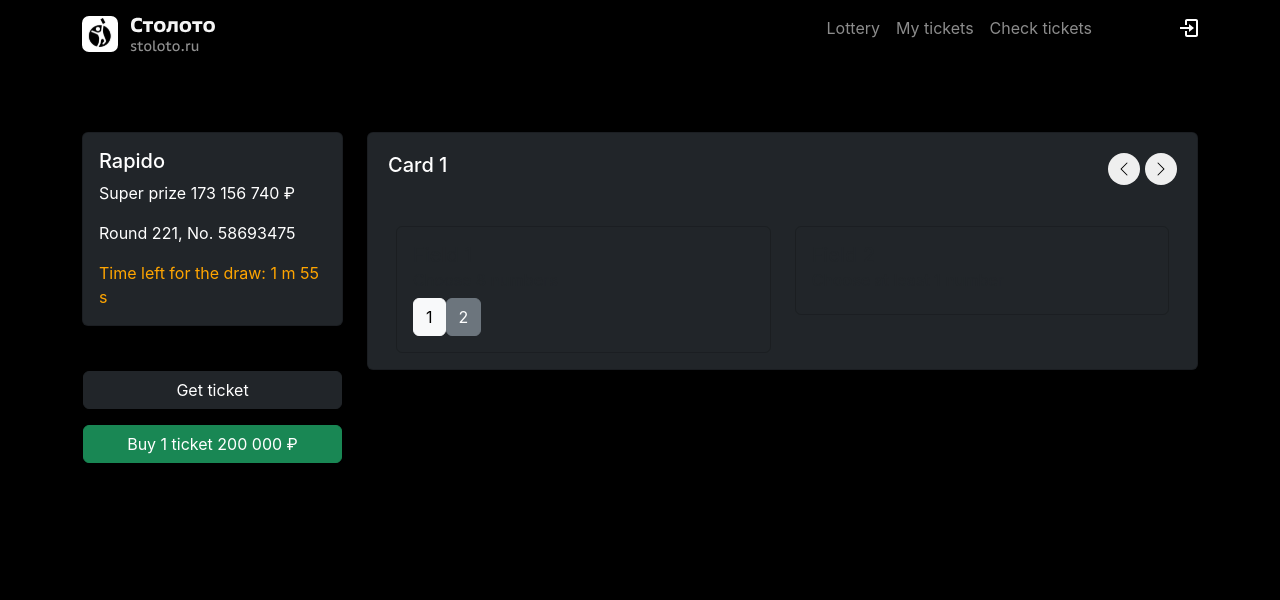
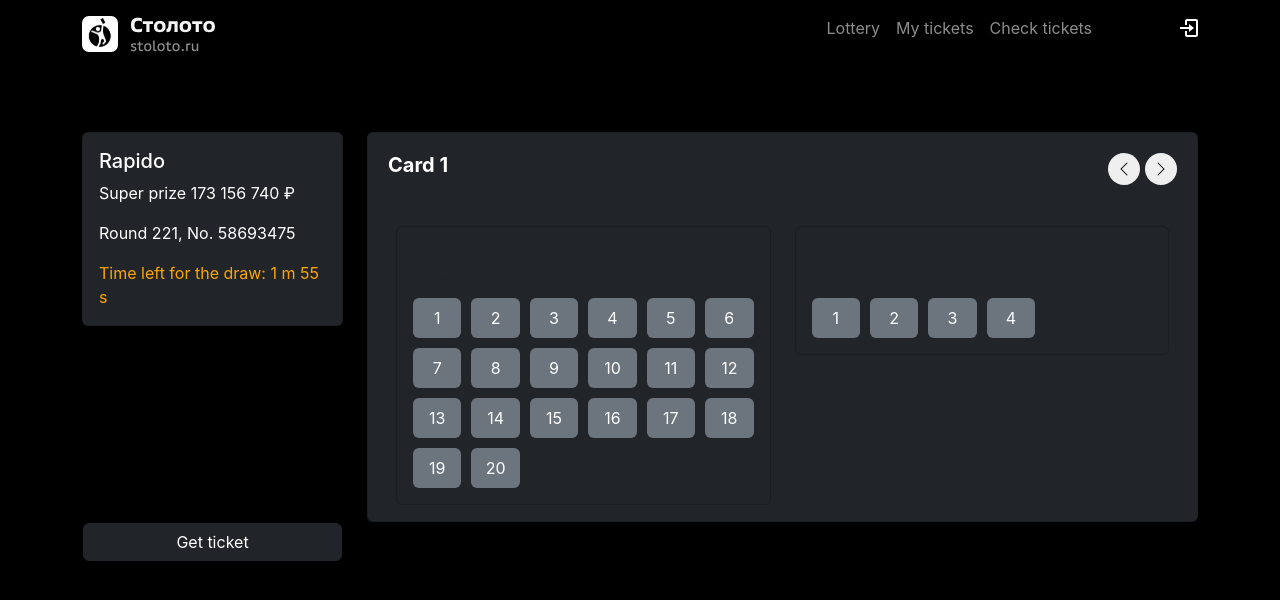
Before and after one commit to nikolina2k/Lottery, a React (Create React App) app: page / in a window 1280 px wide. Shown: the top 600 px of the page. Built offline with nearby package versions, Linux system fonts and the light colour scheme; a web font is replaced by a local one.

Commit message:
Move state up in the component tree
and added some functionality

```diff
--- a/src/App.js
+++ b/src/App.js
@@ -1,30 +1,121 @@
-import React, { Component } from "react";
+import React, { useState } from "react";
 import Navbar from "./components/navbar.js";
 import Ticket from "./components/ticket.js";
 import Timer from "./components/timer.js";
+import TmrButtons from "./components/tmrButtons.js";
 import Container from "react-bootstrap/Container";
 import Row from "react-bootstrap/Row";
 import Col from "react-bootstrap/Col";
-import TmrButtons from "./components/tmrButtons.js";
-import Tickets from "./components/tickets.js";
+import Carousel from "react-bootstrap/Carousel";
+
+const PRICE_PER_NUMBER = 300;
 
 function App() {
+  const [activeIndex, setActiveIndex] = useState(0);
+  const [tickets, setTickets] = useState([getEmptyTicket()]);
+
+  const validTicketCount = tickets.reduce(
+    (prev, current) => prev + Number(isValid(current)),
+    0
+  );
+  const totalPrice = tickets
+    .filter(isValid)
+    .map((ticket) => ticket.block2.size * PRICE_PER_NUMBER)
+    .reduce((prev, curr) => prev + curr, 0);
+
+  function isValid(ticket) {
+    return ticket.block1.size === 8 && ticket.block2.size > 0;
+  }
+
+  function nextSlide() {
+    setActiveIndex((idx) => (idx + 1) % tickets.length);
+  }
+
+  function prevSlide() {
+    setActiveIndex((idx) => (tickets.length + idx - 1) % tickets.length);
+  }
+
+  function getEmptyTicket() {
+    return {
+      block1: new Set(),
+      block2: new Set(),
+    };
+  }
+
+  function addTicket() {
+    setTickets((currentTickets) => [...currentTickets, getEmptyTicket()]);
+    setActiveIndex(tickets.length);
+  }
+
+  function toggleNumberBlock1(ticketIdx, n) {
+    const selectedNumbers = tickets[ticketIdx].block1;
+    const selectedCopy = new Set(selectedNumbers);
+    if (selectedCopy.has(n)) {
+      selectedCopy.delete(n);
+    } else {
+      if (selectedNumbers.size >= 8) return;
+      selectedCopy.add(n);
+    }
+    setTickets((currentTickets) => {
+      const ticketsCopy = [...currentTickets];
+      ticketsCopy[ticketIdx].block1 = selectedCopy;
+      return ticketsCopy;
+    });
+  }
+
+  function toggleNumberBlock2(ticketIdx, n) {
+    const selectedNumbers = tickets[ticketIdx].block2;
+    const selectedCopy = new Set(selectedNumbers);
+    if (selectedCopy.has(n)) {
+      selectedCopy.delete(n);
+    } else {
+      selectedCopy.add(n);
+    }
+    setTickets((currentTickets) => {
+      const ticketsCopy = [...currentTickets];
+      ticketsCopy[ticketIdx].block2 = selectedCopy;
+      return ticketsCopy;
+    });
+  }
+
   return (
     <>
       <header style={{ marginBottom: "68px" }}>
         <Navbar />
       </header>
-      <Container as="main" style={{paddingTop:"4em"}}>
+      <Container as="main" style={{ paddingTop: "4em" }}>
         <Row xs={1} md={2}>
           <Col xs={12} md={5} lg={4} xl={3}>
             <Timer />
           </Col>
           <Col xs={12} md={7} lg={8} xl={9}>
-             {/* <Ticket /> */}
-             <Tickets />
+            <Carousel
+              variant="dark"
+              controls={false}
+              indicators={false}
+              interval={null}
+              activeIndex={activeIndex}
+            >
+              {tickets.map((ticket, idx) => (
+                <Carousel.Item key={idx}>
+                  <Ticket
+                    onNext={nextSlide}
+                    onPrev={prevSlide}
+                    idx={idx + 1}
+                    ticket={ticket}
+                    onToggleNumberBlock1={(n) => toggleNumberBlock1(idx, n)}
+                    onToggleNumberBlock2={(n) => toggleNumberBlock2(idx, n)}
+                  />
+                </Carousel.Item>
+              ))}
+            </Carousel>
           </Col>
           <Col xs={12} md={5} lg={4} xl={3}>
-            <TmrButtons />
+            <TmrButtons
+              onGetTicket={addTicket}
+              validTicketCount={validTicketCount}
+              totalPrice={totalPrice}
+            />
           </Col>
         </Row>
       </Container>
--- a/src/components/buyTicket.js
+++ b/src/components/buyTicket.js
@@ -1,18 +1,27 @@
 import Button from "react-bootstrap/Button";
 import Modal from "react-bootstrap/Modal";
 
-function BuyTicket(props) {
+function BuyTicket({ show, onHide, validTicketCount, totalPrice }) {
   return (
-    <Modal {...props} size="lg" aria-labelledby="modallabelig" centered>
-      <Modal.Header closeButton>
-        <Modal.Title id="modaltitleig">To pay 150 ₽</Modal.Title>
+    <Modal
+      show={show}
+      onHide={onHide}
+      size="lg"
+      aria-labelledby="modallabelig"
+      centered
+    >
+      <Modal.Header closeButton className="bg-dark text-white" closeVariant="white">
+        <Modal.Title id="modaltitleig">To pay {totalPrice} ₽</Modal.Title>
       </Modal.Header>
-      <Modal.Body>
-        <h4>2 tickets Sportlotto 4 from 20</h4>
+      <Modal.Body className="bg-dark text-white">
+        <h4>
+          {validTicketCount} ticket{validTicketCount > 1 ? "s" : ""} Sportlotto
+          4 from 20
+        </h4>
         <p>till 8th Feb - 08:00</p>
       </Modal.Body>
-      <Modal.Footer>
-        <Button onClick={props.onHide}>Buy</Button>
+      <Modal.Footer className="bg-dark text-white">
+        <Button onClick={onHide} variant="success">Buy</Button>
       </Modal.Footer>
     </Modal>
   );
--- /dev/null
+++ b/src/components/nmbr.css
@@ -0,0 +1,7 @@
+.number {
+  border: 2px solid transparent !important;
+}
+
+.number:focus {
+  border: 2px solid green !important;
+}
--- a/src/components/nmbr.js
+++ b/src/components/nmbr.js
@@ -1,16 +1,18 @@
 import Button from "react-bootstrap/Button";
-import ButtonGroup from 'react-bootstrap/ButtonGroup';
-import ToggleButton from 'react-bootstrap/ToggleButton';
+import "./nmbr.css";
 
 function Nmbr(props) {
+  const { number, isSelected, onClick } = props;
 
-    const { number, isSelected } = props;
-
-
-
-//   function addNmbr() {}
-
-  return <Button variant={isSelected ? "light" : "secondary"}>{number}</Button>;
+  return (
+    <Button
+      variant={isSelected ? "light" : "secondary"}
+      onClick={onClick}
+      className="number"
+    >
+      {number}
+    </Button>
+  );
 }
 
 export default Nmbr;
--- a/src/components/ticket.js
+++ b/src/components/ticket.js
@@ -5,16 +5,17 @@
 import Row from "react-bootstrap/Row";
 import Col from "react-bootstrap/Col";
 
-function Ticket({ onNext, onPrev, idx, total, selectedNumbers }) {
-  const allNumbers = [];
-  for (let i = 0; i < total; i++) {
-    allNumbers.push(i + 1);
-  }
-  console.log(allNumbers);
-
+function Ticket({
+  onNext,
+  onPrev,
+  idx,
+  ticket,
+  onToggleNumberBlock1,
+  onToggleNumberBlock2,
+}) {
   return (
     <Card style={{ color: "white" }} className="bg-dark box">
-      <Card.Title style={{ margin: "1em" }}>
+      <Card.Title style={{ margin: "1em", fontWeight: "700"}}>
         Card {idx}
         <div style={{ display: "inline-block", float: "right" }}>
           <button
@@ -56,10 +57,18 @@
         <Container>
           <Row xs={1} md={2}>
             <Col>
-              <TicketBlock />
+              <TicketBlock
+                total={20}
+                selectedNumbers={ticket.block1}
+                onToggleNumber={onToggleNumberBlock1}
+              />
             </Col>
             <Col>
-              <TicketBlock2 />
+              <TicketBlock2
+                total={4}
+                selectedNumbers={ticket.block2}
+                onToggleNumber={onToggleNumberBlock2}
+              />
             </Col>
           </Row>
         </Container>
--- a/src/components/ticketBlock.js
+++ b/src/components/ticketBlock.js
@@ -1,17 +1,34 @@
 import Card from "react-bootstrap/Card";
 import Nmbr from "./nmbr";
 
-function TicketBlock(props) {
+function TicketBlock({ total, selectedNumbers, onToggleNumber }) {
+  const allNumbers = [];
+  for (let i = 0; i < total; i++) {
+    allNumbers.push(i + 1);
+  }
+
   return (
     <Card bg="transparent">
-      <Card.Body >
+      <Card.Body>
         <Card.Title>Field 1</Card.Title>
         <Card.Subtitle className="mb-2 text-muted">
           Choose 8 numbers
         </Card.Subtitle>
-        <div>
-          <Nmbr isSelected={true} number={1} />
-          <Nmbr number={2} />
+        <div
+          style={{
+            display: "grid",
+            gap: "10px",
+            gridTemplateColumns: "repeat(auto-fill, minmax(45px, 1fr))",
+          }}
+        >
+          {allNumbers.map((n) => (
+            <Nmbr
+              number={n}
+              onClick={() => onToggleNumber(n)}
+              isSelected={selectedNumbers.has(n)}
+              key={n}
+            />
+          ))}
         </div>
       </Card.Body>
     </Card>
--- a/src/components/ticketBlock2.js
+++ b/src/components/ticketBlock2.js
@@ -1,6 +1,12 @@
 import Card from "react-bootstrap/Card";
+import Nmbr from "./nmbr";
 
-function TicketBlock2() {
+function TicketBlock2({ total, selectedNumbers, onToggleNumber }) {
+  const allNumbers = [];
+  for (let i = 0; i < total; i++) {
+    allNumbers.push(i + 1);
+  }
+
   return (
     <Card bg="transparent">
       <Card.Body>
@@ -8,6 +14,22 @@
         <Card.Subtitle className="mb-2 text-muted">
           Choose at least 1 number
         </Card.Subtitle>
+        <div
+          style={{
+            display: "grid",
+            gap: "10px",
+            gridTemplateColumns: "repeat(auto-fill, minmax(45px, 1fr))",
+          }}
+        >
+          {allNumbers.map((n) => (
+            <Nmbr
+              number={n}
+              onClick={() => onToggleNumber(n)}
+              isSelected={selectedNumbers.has(n)}
+              key={n}
+            />
+          ))}
+        </div>
       </Card.Body>
     </Card>
   );
--- a/src/components/tickets.js
+++ /dev/null
@@ -1,39 +0,0 @@
-import { useState } from "react";
-import Carousel from "react-bootstrap/Carousel";
-import Ticket from "./ticket";
-
-function Tickets() {
-  const [activeIndex, setActiveIndex] = useState(0);
-  const tickets = [1, 2, 3];
-
-  function nextSlide() {
-    setActiveIndex((idx) => (idx + 1) % tickets.length);
-  }
-
-  function prevSlide() {
-    setActiveIndex((idx) => (tickets.length + idx - 1) % tickets.length);
-  }
-
-  return (
-    <Carousel
-      variant="dark"
-      controls={false}
-      indicators={false}
-      interval={null}
-      activeIndex={activeIndex}
-    >
-      {tickets.map((ticket, idx) => (
-        <Carousel.Item key={idx}>
-          <Ticket
-            onNext={nextSlide}
-            onPrev={prevSlide}
-            idx={ticket}
-            total={20}
-          />
-        </Carousel.Item>
-      ))}
-    </Carousel>
-  );
-}
-
-export default Tickets;
--- a/src/components/tmrButtons.js
+++ b/src/components/tmrButtons.js
@@ -3,19 +3,37 @@
 import BuyTicket from "./buyTicket";
 import React from "react";
 
-function TmrButtons() {
+function TmrButtons({ onGetTicket, validTicketCount, totalPrice }) {
   const [modalShow, setModalShow] = React.useState(false);
+
   return (
     <Card bg="transparent">
       <Card.Body style={{ color: "white", padding: "0" }}>
         <div>
-          <Button variant="dark" style={{ marginBottom: "1em", display: "block", width: "100%" }}>
+          <Button
+            onClick={onGetTicket}
+            variant="dark"
+            style={{ marginBottom: "1em", display: "block", width: "100%" }}
+          >
             Get ticket
           </Button>
-          <Button variant="success" onClick={() => setModalShow(true)} style={{display: "block", width: "100%"}}>
-            Buy 1 ticket 200 000 ₽
+          <Button
+            variant="success"
+            onClick={() => setModalShow(true)}
+            style={{
+              display: validTicketCount > 0 ? "block" : "none",
+              width: "100%",
+            }}
+          >
+            Buy {validTicketCount} ticket{validTicketCount > 1 ? "s" : ""} for{" "}
+            {totalPrice} ₽
           </Button>
-          <BuyTicket show={modalShow} onHide={() => setModalShow(false)} />
+          <BuyTicket
+            show={modalShow}
+            onHide={() => setModalShow(false)}
+            validTicketCount={validTicketCount}
+            totalPrice={totalPrice}
+          />
         </div>
       </Card.Body>
     </Card>
```
